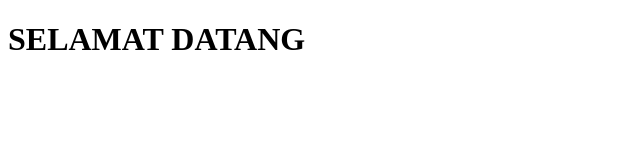
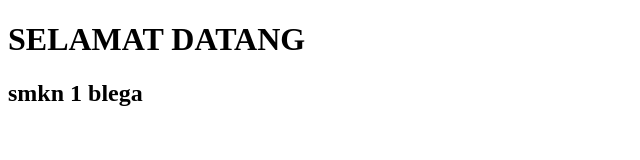
Before and after one commit to markascoding/contohProject, a plain HTML site: page index.html in a window 1280 px wide. Shown: the whole page, without its empty margins (0-640 px from the left). Drawn offline with Linux system fonts and the light colour scheme.

Commit message:
perbaruan

```diff
--- a/index.html
+++ b/index.html
@@ -7,5 +7,6 @@
   </head>
   <body>
     <h1>SELAMAT DATANG</h1>
+    <h2>smkn 1 blega</h2>
   </body>
 </html>
```
